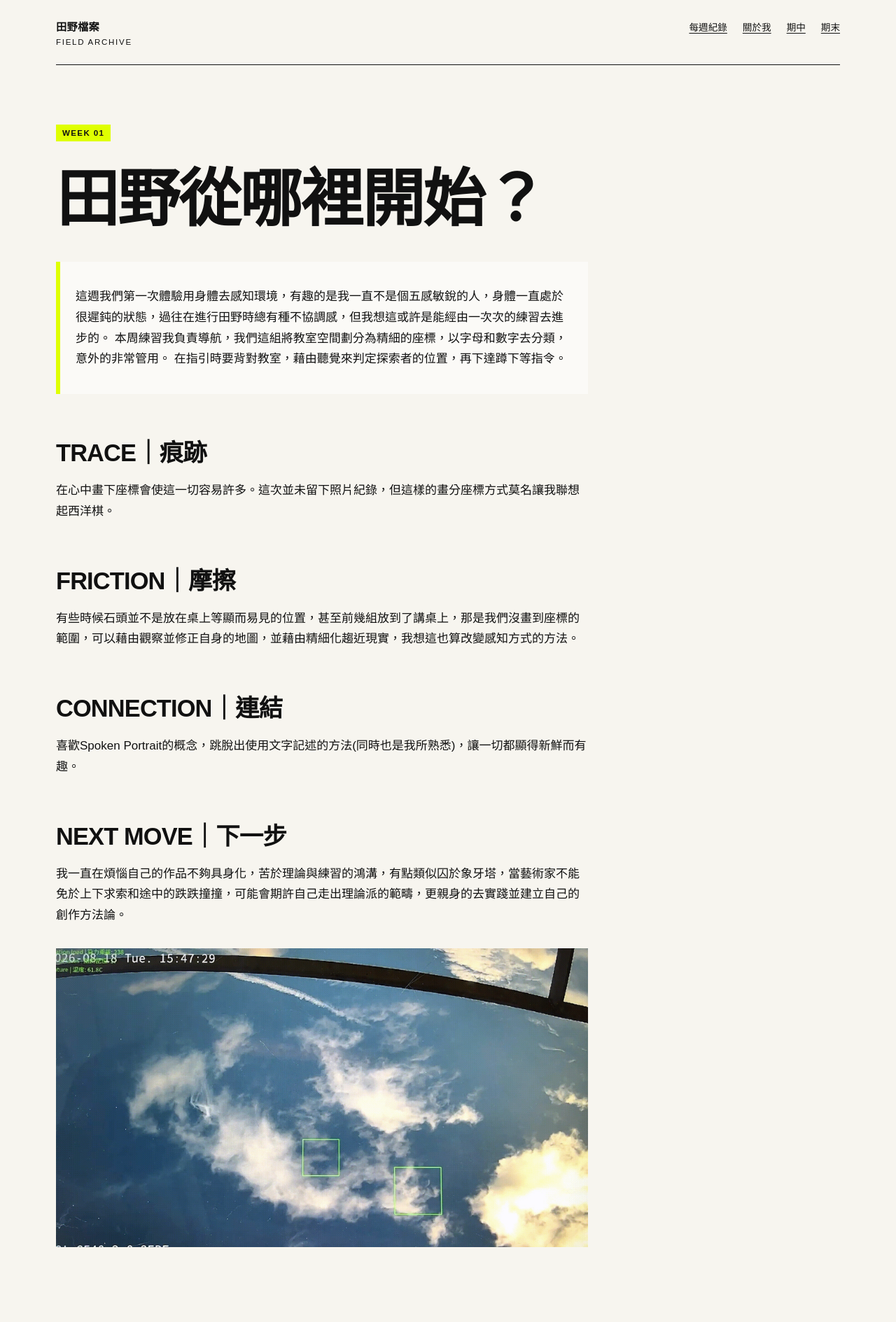
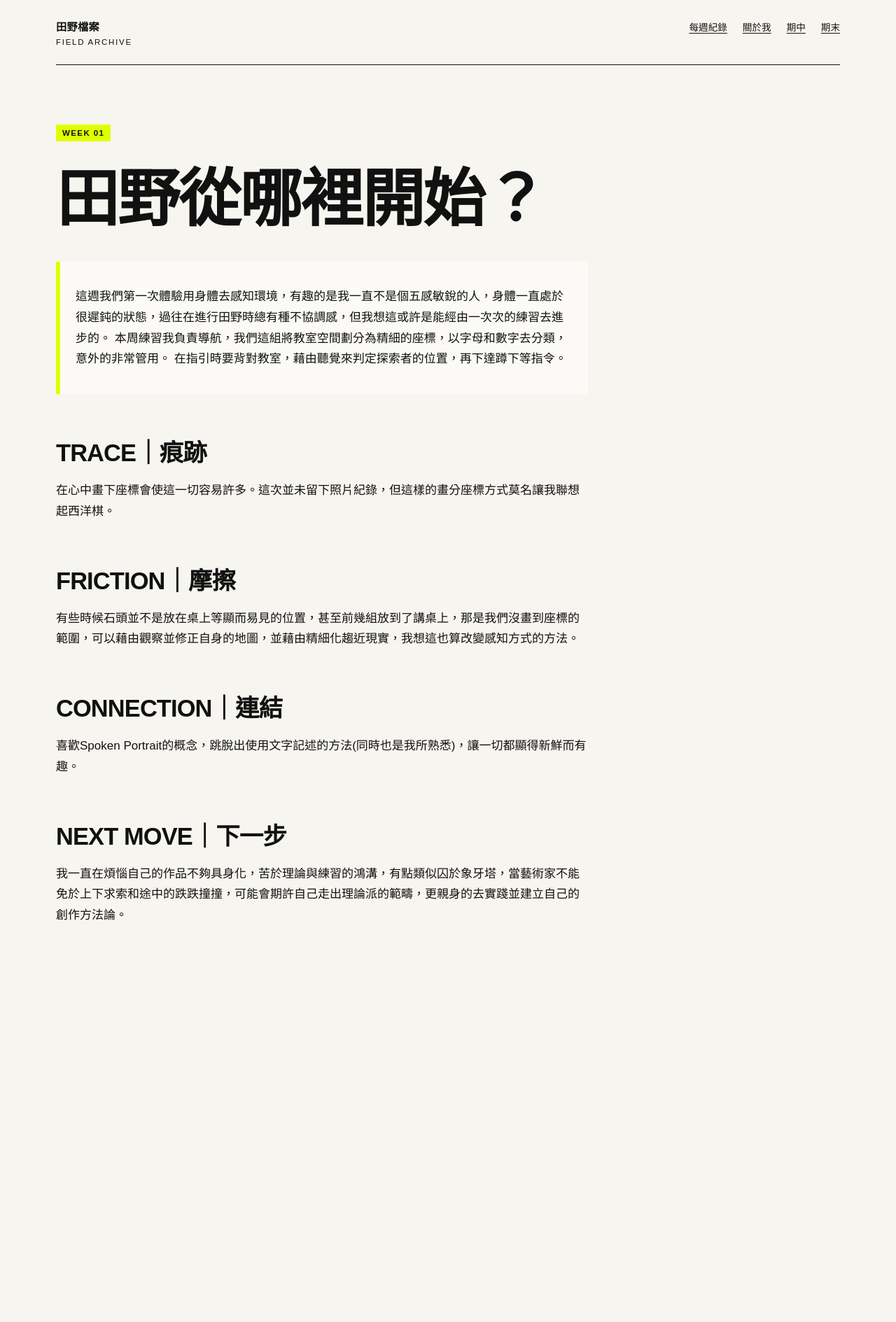
Before and after one commit to irisalco/fieldworkarchive, a Jekyll site: the page built from weeks/week-01.md, in a window 1280 px wide. Shown: the whole page at 70% size. Built offline with Jekyll 4.4.1, drawn with Linux system fonts in a browser that asks for light colours; after the commit the page ends 1430 px from its top, so only the background shows below that.

Commit message:
Update week-01.md

```diff
--- a/weeks/week-01.md
+++ b/weeks/week-01.md
@@ -33,7 +33,3 @@ permalink: /weeks/week-01/
 
 
 我一直在煩惱自己的作品不夠具身化，苦於理論與練習的鴻溝，有點類似囚於象牙塔，當藝術家不能免於上下求索和途中的跌跌撞撞，可能會期許自己走出理論派的範疇，更親身的去實踐並建立自己的創作方法論。
-
-
-
-![共同繪製的教室導航地圖]({{ '/assets/images/facedetect1.jpg' | relative_url }})
```
